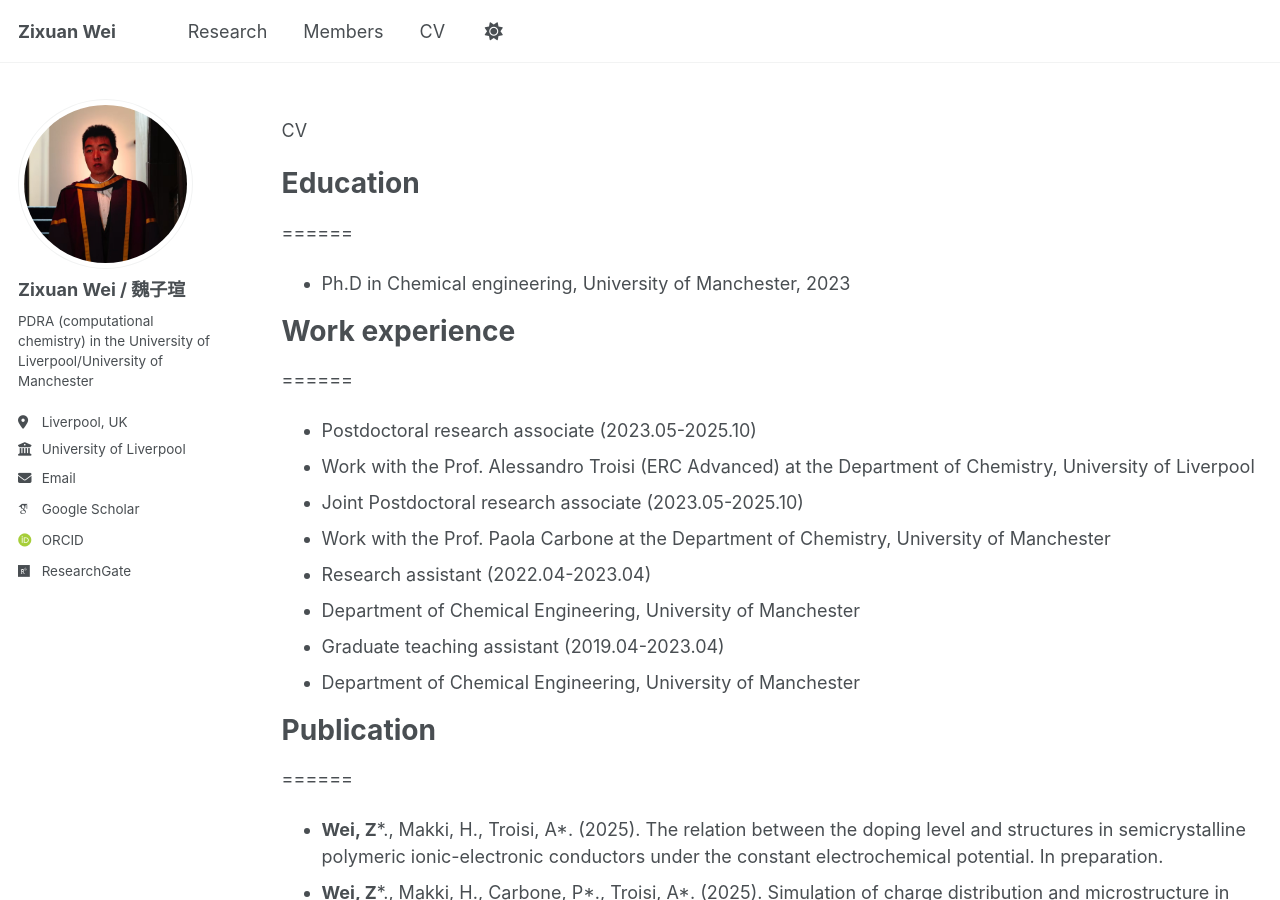
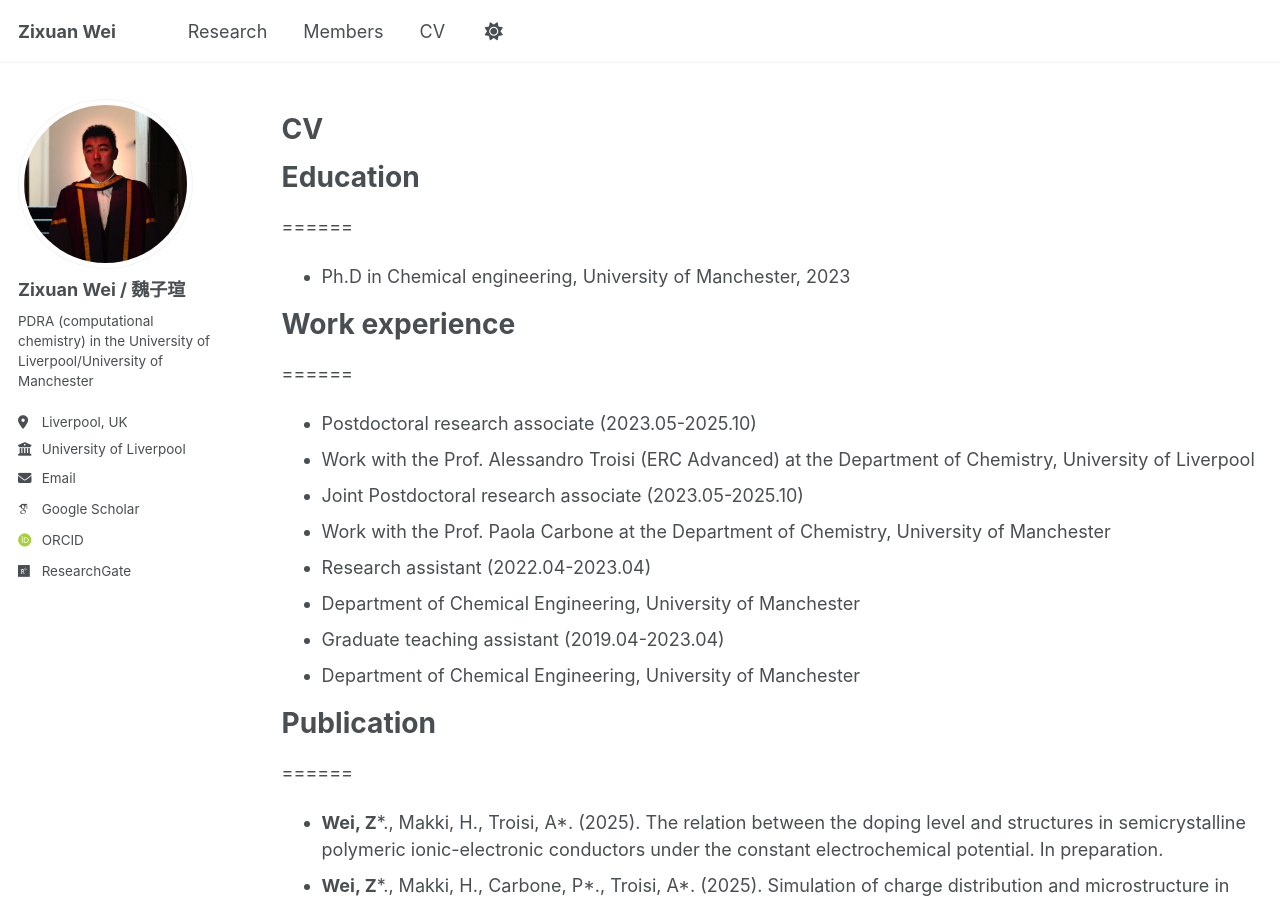
Before and after one commit to Zixuan-Wei/Zixuan-Wei.github.io, a Jekyll site: the page built from _pages/cv.md, in a window 1280 px wide and 900 px high. Built offline with Jekyll 4.4.1, drawn with Linux system fonts in a browser that asks for light colours; some web fonts are replaced.

Commit message:
Update cv.md

```diff
--- a/_pages/cv.md
+++ b/_pages/cv.md
@@ -9,7 +9,7 @@ redirect_from:
 
 {% include base_path %}
 
-CV
+# CV
 
 # Education
 ======
```
